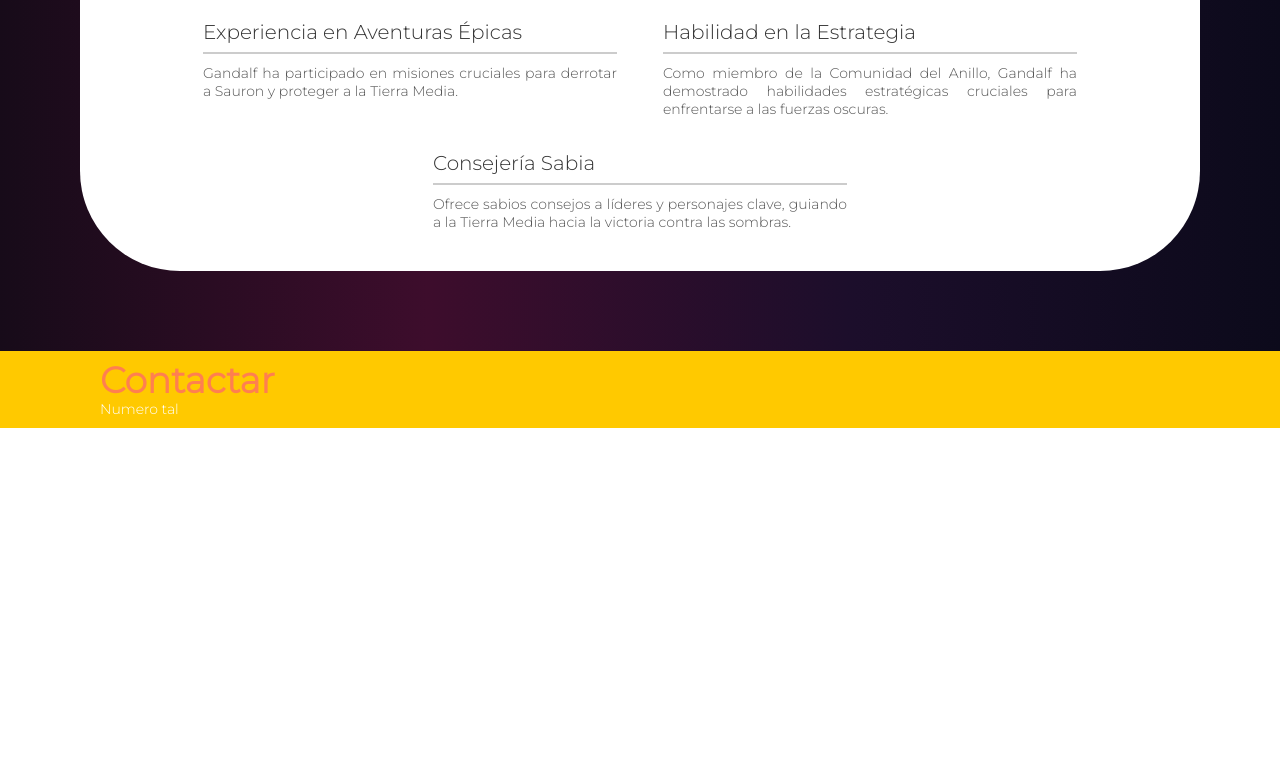
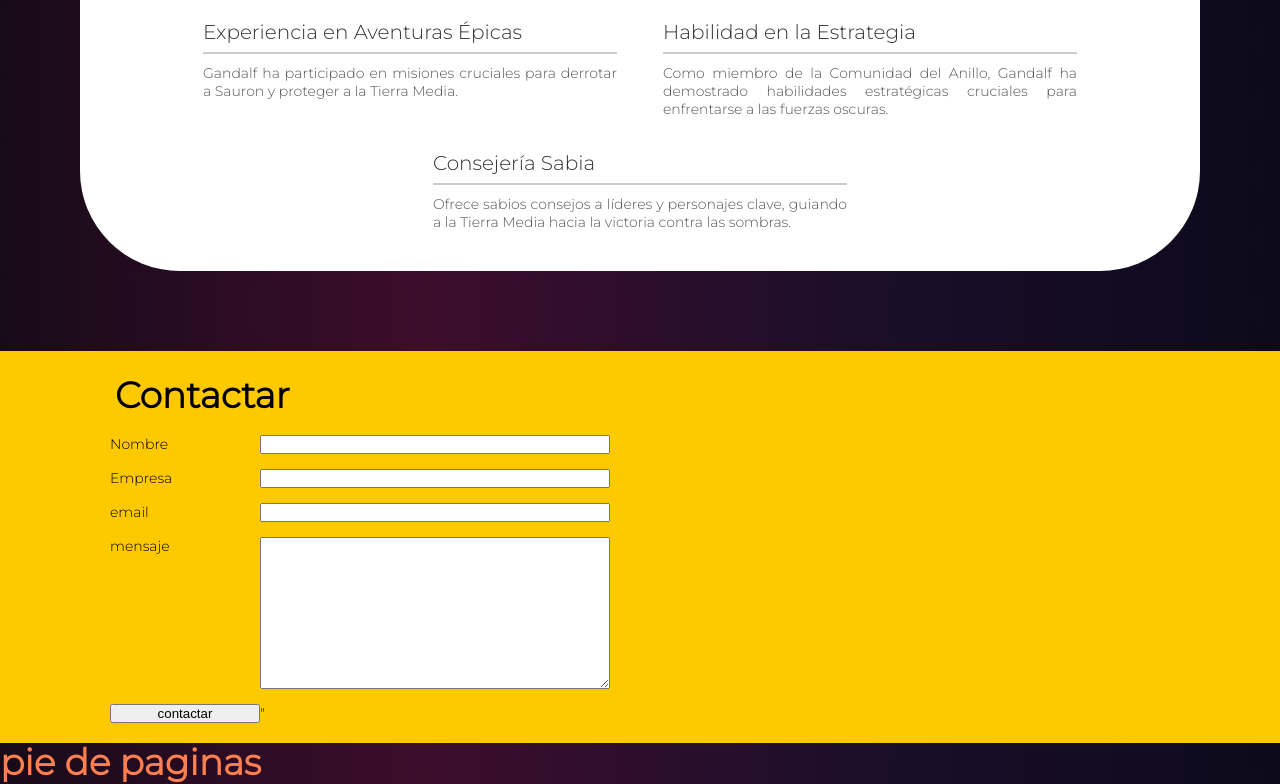
Before and after one commit to LeoSolis0307/LeoSolis0307.gifhub.io, a plain HTML site: page index.html in a window 1280 px wide. Shown: the part 2595-3379 px from the top of the page. Before the commit the page ends 3023 px from the top, so only its background shows below. Drawn offline with Linux system fonts and the light colour scheme.

Commit message:
contacto

```diff
--- a/css/estilos.css
+++ b/css/estilos.css
@@ -56,7 +56,6 @@ li{
     float: left;
     padding: 8px;
 }
-/*css # IDs y calse*/
 nav{
     position: fixed;
     width: 100%;
@@ -78,41 +77,11 @@ nav ul{
     text-align: center;
     justify-content: center;
 }
-
-#logo{
-    position: absolute;
-    top: 0;
-    left: 0;
-    margin-top: 70px;
-}
-#redes_sociales{
-    margin-top: 70px;
-    margin-left: 20px;
-    color: #C8106C;
-}
-#imagen_principal{
-    margin: 40px;
-}
-#inicio{
-    background-image: url("../imagenes_pagian_web/klim-musalimov-PsCLdzFfkJc-unsplash.png");
-    background-repeat: no-repeat;
-    background-size: cover;
-    min-height: 200px;
-    padding-top: 200px;
-}
-#portfolio{
-    border-top: 2px solid #ffc900;
-}
-/* Estilo para la sección Experiencia and Skills */
-#experiencia_and_skills{
-    background-color: #fff;
-    margin: 80px;
-    border-radius: 100px;
-    margin-top: 150px;
-
-}
-#experiencia_and_skills h2{
-    line-height: 100px;
+.filaportfolio{
+    display: flex;
+    flex-direction: row;
+    flex-wrap: wrap;
+    gap: 30px 30px;
 
 }
 .skills-container {
@@ -142,20 +111,6 @@ nav ul{
 .skill-category ul {
     list-style-type: disc;
     margin-left: 20px;
-}
-
-#contactar{
-    height: 29%;
-    background-color: #ffc900;
-    width: 100%;
-}
-
-.filaportfolio{
-    display: flex;
-    flex-direction: row;
-    flex-wrap: wrap;
-    gap: 30px 30px;
-
 }
 .card {
     width: 310px;
@@ -196,3 +151,61 @@ nav ul{
     padding: 10px;
     border-radius: 20px;
 }
+.itemform{
+    color: #000;
+    padding: 5px;
+    margin: 5px;
+    display: grid;
+    grid-template-columns: 150px 350px;
+    justify-content: left;
+}
+/*css # IDs y calse*/
+
+
+#logo{
+    position: absolute;
+    top: 0;
+    left: 0;
+    margin-top: 70px;
+}
+#redes_sociales{
+    margin-top: 60px;
+    margin-left: 0px;
+    color: #C8106C;
+}
+#imagen_principal{
+    margin: 40px;
+}
+#inicio{
+    background-image: url("../imagenes_pagian_web/klim-musalimov-PsCLdzFfkJc-unsplash.png");
+    background-repeat: no-repeat;
+    background-size: cover;
+    min-height: 200px;
+    padding-top: 200px;
+}
+#portfolio{
+    border-top: 2px solid #ffc900;
+}
+/* Estilo para la sección Experiencia and Skills */
+#experiencia_and_skills{
+    background-color: #fff;
+    margin: 80px;
+    border-radius: 100px;
+    margin-top: 150px;
+
+}
+#experiencia_and_skills h2{
+    line-height: 100px;
+
+}
+
+
+#contactar{
+    background-color: #ffc900;
+    width: 100%;
+}
+#contactar h2{
+    color: #000;
+    text-align: left;
+    margin: 15px;
+}
--- a/index.html
+++ b/index.html
@@ -164,20 +164,41 @@
                 </div>
             </div>
         </section>
-
-
         <!-- Fin de experiencia y skills -->
 
         <!-- Inicio contactar -->
         <section id="contactar">
             <h2>Contactar</h2>
-            <p>Numero tal</p>
+            <form action="#">
+                <div class="itemform">
+                    <label for="nombre">Nombre</label>
+                    <input type="text" id="nombre" minlength="4" maxlength="64" size="32" required>
+                </div>
+                <div class="itemform">
+                    <label for="empresa">Empresa</label>
+                    <input type="text" id="empresa" minlength="4" maxlength="164" size="32">
+                </div>
+                <div class="itemform">
+                    <label for="email">email</label>
+                    <input type="email" id="email" minlength="11" maxlength="64" size="32" required>
+                </div>
+                <div class="itemform">
+                    <label for="mensaje">mensaje</label>
+                    <textarea name="Mensaje" id="Mensaje" cols="30" rows="10"></textarea>
+                </div>
+                <div class="itemform">
+                    <input type="submit" name="contactar" value="contactar"
+                </div>"
+            </form>
         </section>
         <!-- Fin de contactar -->
 
         </article>
         <!-- Footer -->
-    <footer></footer>
+        <footer>
+            <h2>pie de paginas</h3>
+
+        </footer>
     </body>
 
 </html>
```
Lines whose indentation alone changed are shown as unchanged.
